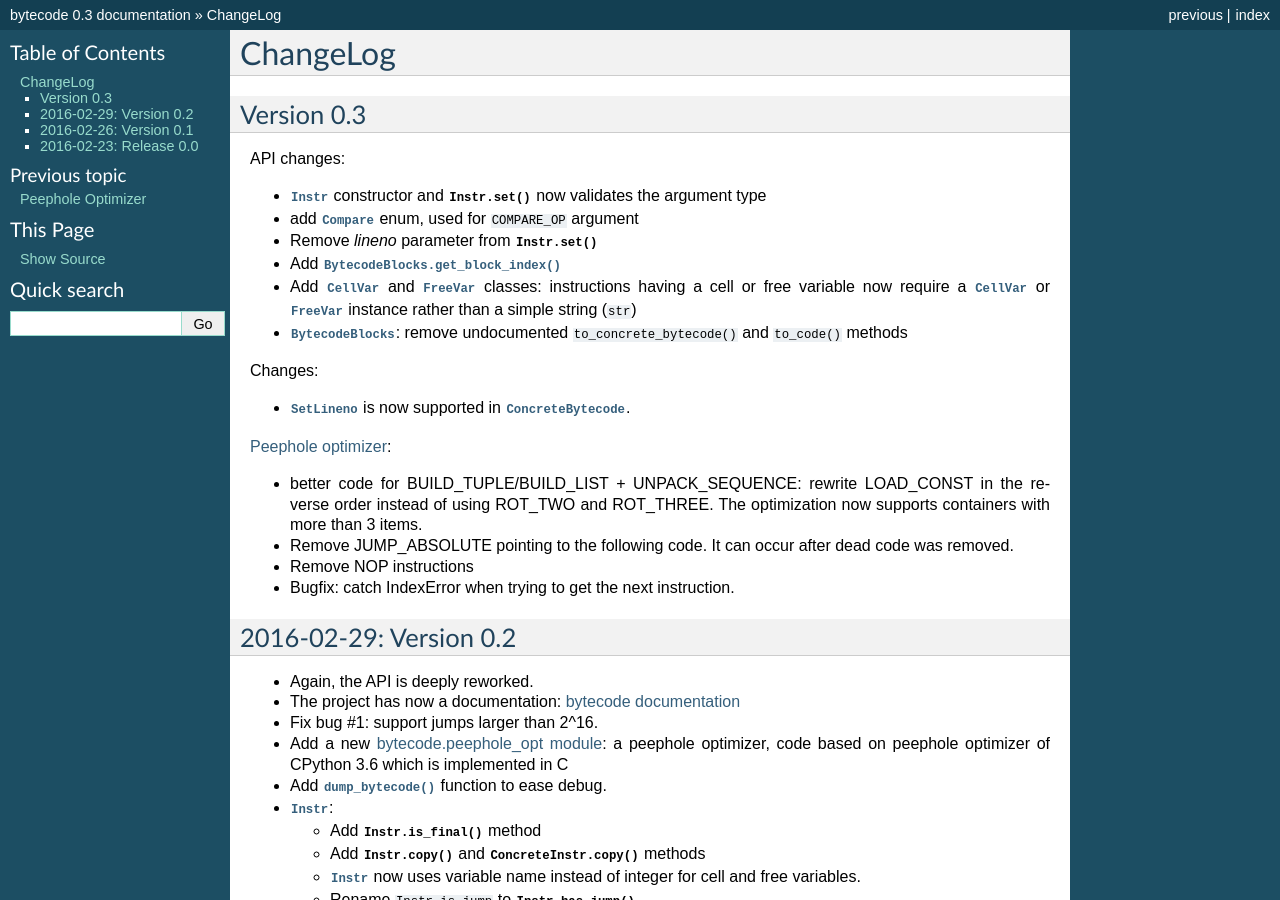
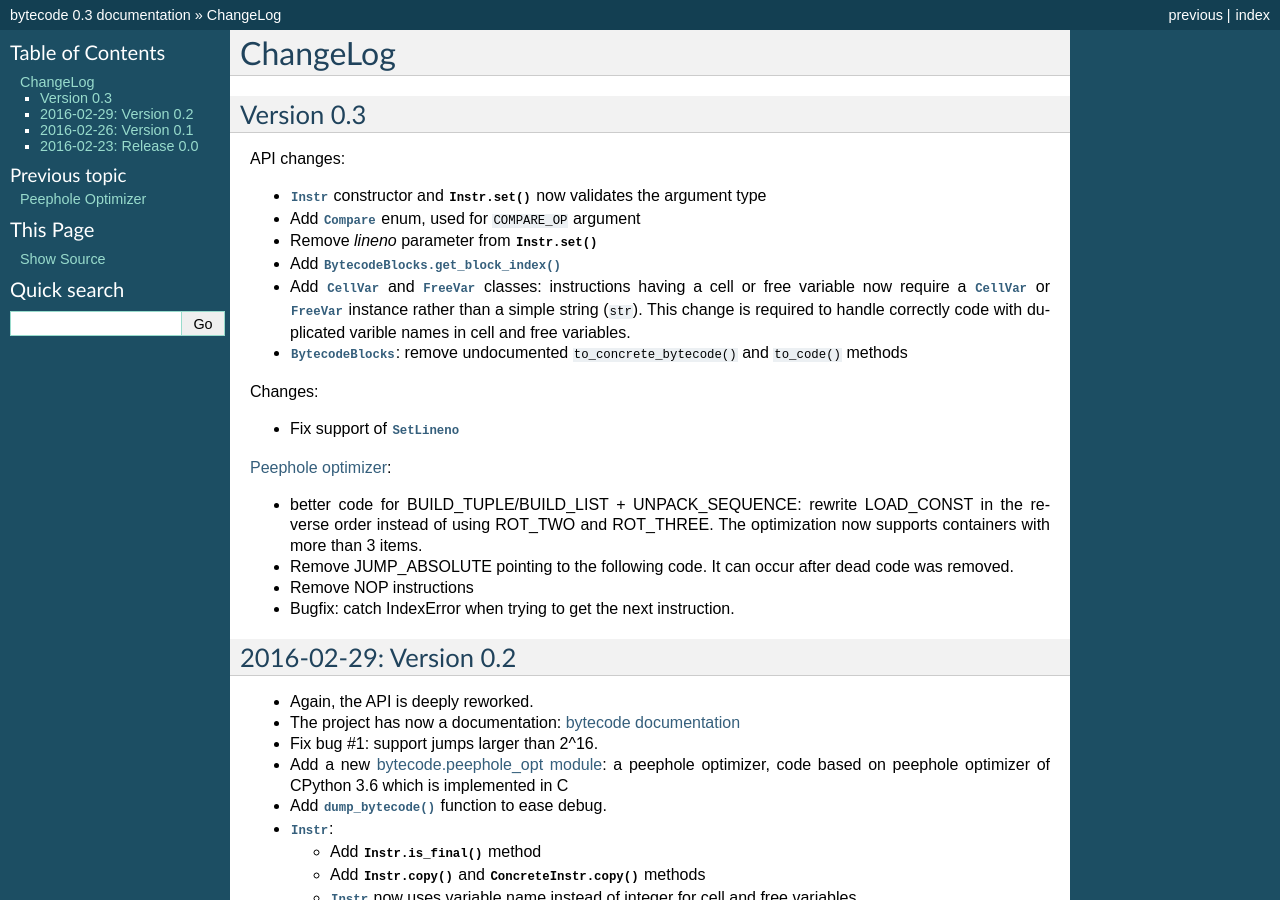
Before and after one commit to MatthieuDartiailh/bytecode, a Sphinx documentation site: the page built from doc/changelog.rst, in a window 1280 px wide and 900 px high. Built offline with Sphinx 7.4.7, drawn with Linux system fonts in a browser that asks for light colours.

Commit message:
cleanup code

```diff
--- a/doc/changelog.rst
+++ b/doc/changelog.rst
@@ -8,18 +8,20 @@ API changes:
 
 - :class:`Instr` constructor and :meth:`Instr.set` now validates the argument
   type
-- add :class:`Compare` enum, used for ``COMPARE_OP`` argument
+- Add :class:`Compare` enum, used for ``COMPARE_OP`` argument
 - Remove *lineno* parameter from :meth:`Instr.set`
 - Add :meth:`BytecodeBlocks.get_block_index`
 - Add :class:`CellVar` and :class:`FreeVar` classes: instructions having
   a cell or free variable now require a :class:`CellVar` or :class:`FreeVar`
-  instance rather than a simple string (``str``)
+  instance rather than a simple string (``str``). This change is required
+  to handle correctly code with duplicated varible names in cell and free
+  variables.
 - :class:`BytecodeBlocks`: remove undocumented ``to_concrete_bytecode()``
   and ``to_code()`` methods
 
 Changes:
 
-- :class:`SetLineno` is now supported in :class:`ConcreteBytecode`.
+- Fix support of :class:`SetLineno`
 
 :ref:`Peephole optimizer <peephole_opt>`:
 
@@ -30,6 +32,7 @@ Changes:
   after dead code was removed.
 - Remove NOP instructions
 - Bugfix: catch IndexError when trying to get the next instruction.
+
 
 2016-02-29: Version 0.2
 -----------------------
```
Also changed, not shown: 2 other files.
